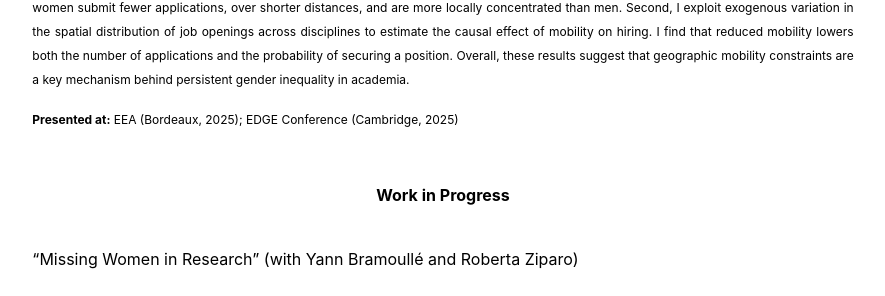
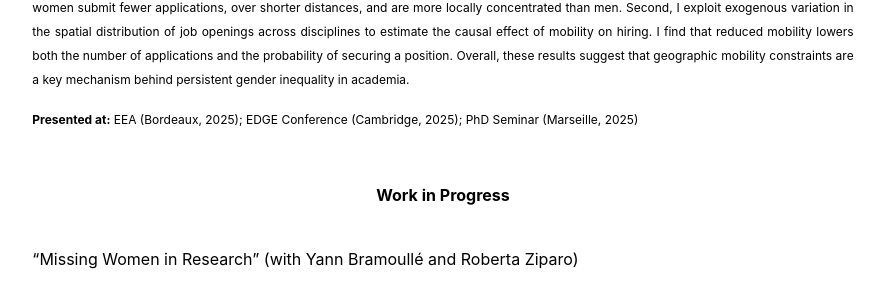
Before and after one commit to alienorbisantis/alienorbisantis.github.io, a Jekyll site: the page built from Research/Research.md, in a window 1280 px wide. Shown: the part 433-729 px from the top of the page, without its empty margins (197-1082 px from the left). Built offline with Jekyll 4.4.1, drawn with Linux system fonts in a browser that asks for light colours.

Commit message:
Update Research.md

```diff
--- a/Research/Research.md
+++ b/Research/Research.md
@@ -17,7 +17,7 @@ title: "Research"
  </p>
 
 <p align="justify">
-<sub><b>Presented at:</b> EEA (Bordeaux, 2025); EDGE Conference (Cambridge, 2025)</sub>
+<sub><b>Presented at:</b> EEA (Bordeaux, 2025); EDGE Conference (Cambridge, 2025); PhD Seminar (Marseille, 2025)</sub>
 </p>
 &nbsp;
 
```
